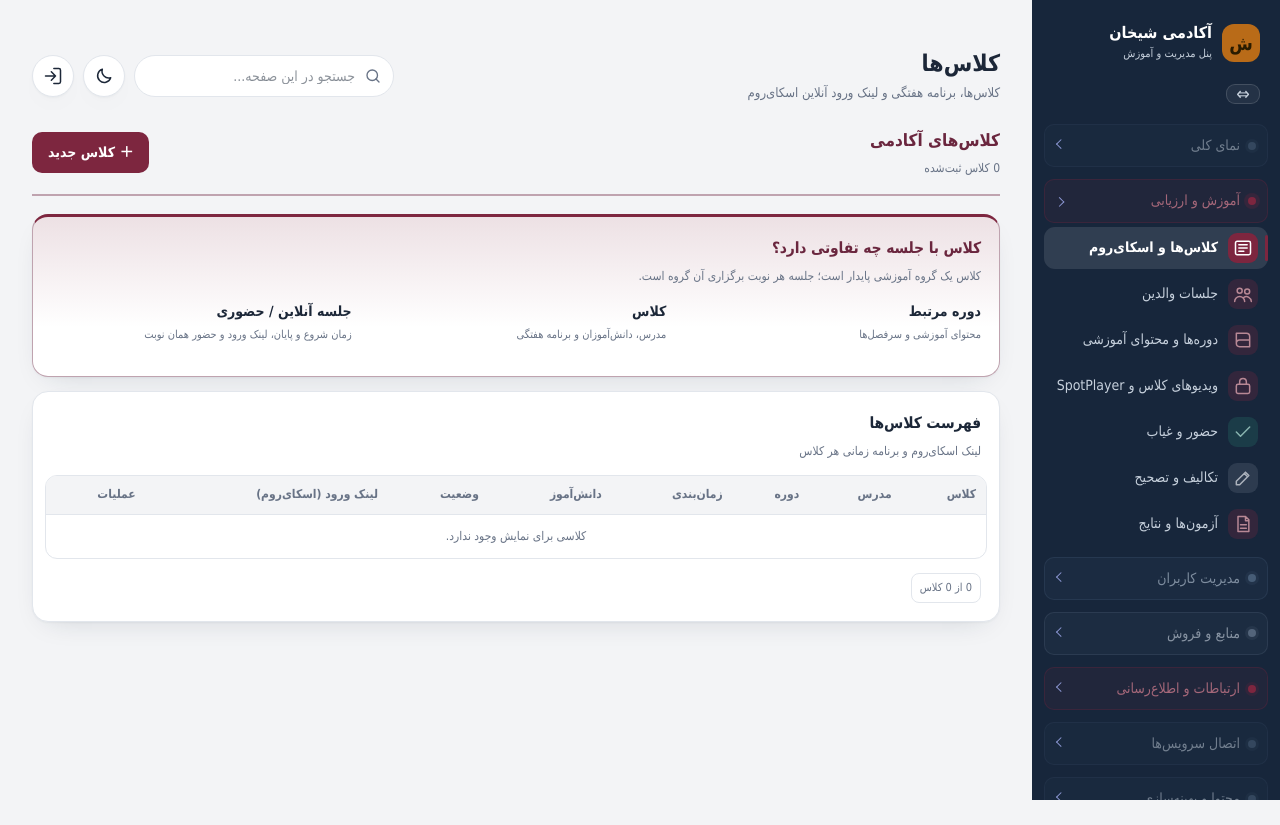
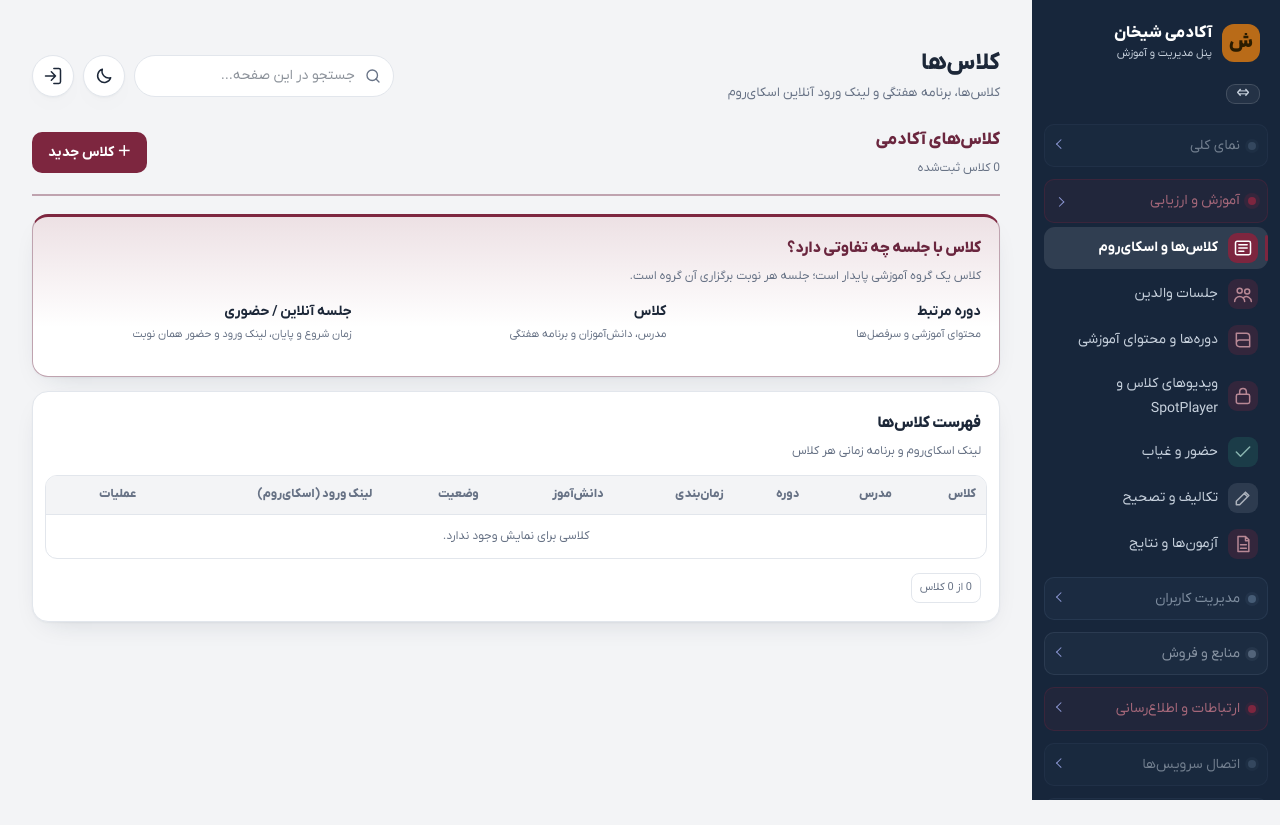
Before and after one commit to MREZA-MJDi/sh, a Laravel app: page /admin/classes in a window 1280 px wide. Run offline with Laravel 12, Linux system fonts and the light colour scheme; the visitor is signed in with stand-in values (Sample User, id 1); data comes from the database, SQL or seed files in the repository; data that the repository does not hold is empty; style sheets or scripts are compiled from the project's sources.

Commit message:
Use locally hosted IRANYekanX font

```diff
--- a/resources/css/admin/app.css
+++ b/resources/css/admin/app.css
@@ -15,7 +15,7 @@ body.admin-body {
     --adm-sidebar:var(--brand-sidebar); --adm-sidebar-muted:var(--brand-sidebar-muted);
     --adm-shadow:var(--brand-shadow);
     margin:0; min-height:100dvh; background:var(--adm-bg); color:var(--adm-ink);
-    font:14px/1.8 Vazirmatn Variable,Tahoma,sans-serif; color-scheme:light;
+    font:14px/1.8 IRANYekanX Variable,Tahoma,sans-serif; color-scheme:light;
 }
 html:has(body.admin-body[data-theme="dark"]) { color-scheme:dark; }
 body.admin-body[data-theme="dark"], html[data-admin-theme="dark"] body.admin-body {
```
